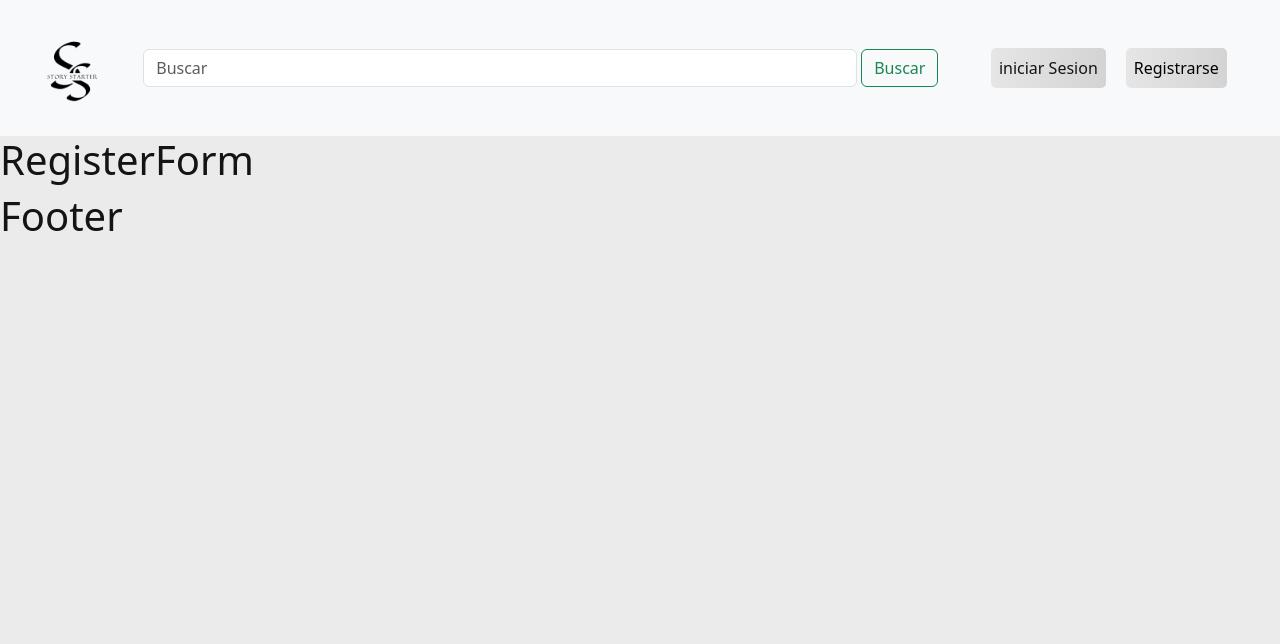
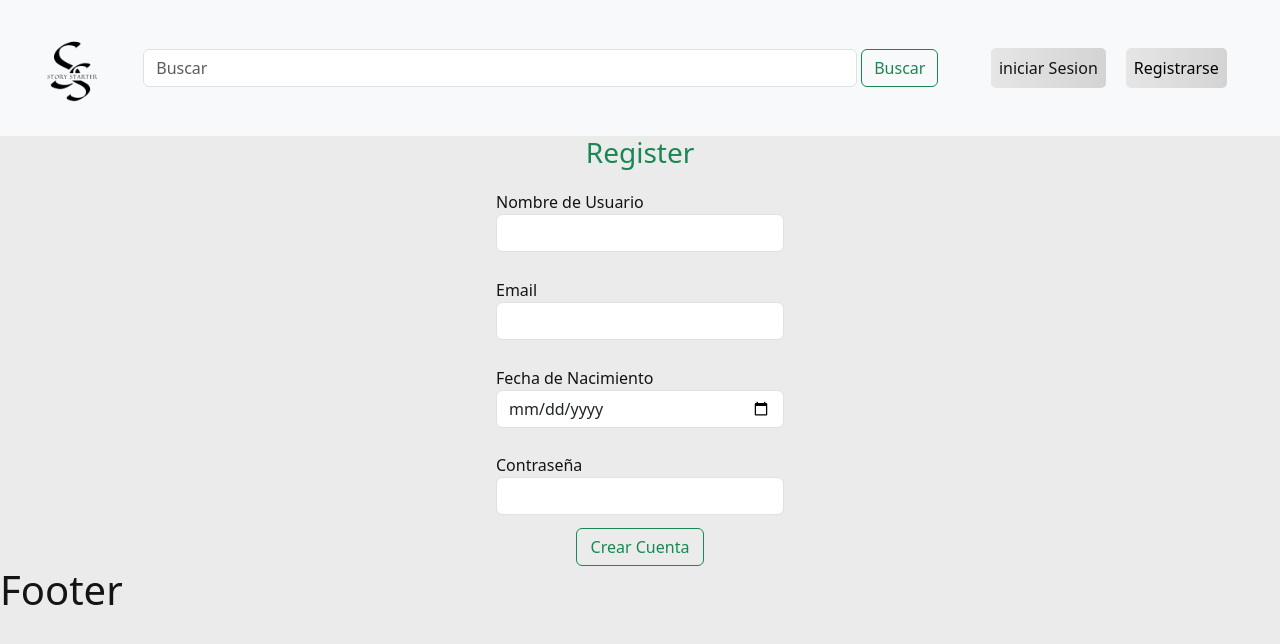
Before and after one commit to No-Country-simulation/c17-22-n-node-react, a React (Vite) app: page /register in a window 1280 px wide. Shown: the top 644 px of the page. Built offline with nearby package versions, Linux system fonts and the light colour scheme.

Commit message:
Register basic

```diff
--- a/src/Components/RegisterForm/RegisterForm.jsx
+++ b/src/Components/RegisterForm/RegisterForm.jsx
@@ -1,9 +1,31 @@
 import "./registerForm.css"
-
 
 const RegisterForm = () => {
     return (
-        <h1>RegisterForm</h1>
+        <>
+            <div className="register-container">
+                <h3 className="text-center">Register</h3>
+                <form className="d-flex flex-column align-items-center">
+                    <div className="group-input ">
+                        <label htmlFor="user">Nombre de Usuario</label>
+                        <input type="text" id="user"  className="form-control"/>
+                    </div>
+                    <div className="group-input">
+                        <label htmlFor="email">Email</label>
+                        <input type="email" id="email"  className="form-control"/>
+                    </div>
+                    <div className="group-input">
+                        <label htmlFor="birth-date">Fecha de Nacimiento</label>
+                        <input type="date" id="birth-date" className="form-control"/>
+                    </div>
+                    <div className="group-input">
+                        <label htmlFor="password">Contraseña</label>
+                        <input type="password" id="password" className="form-control"/>
+                    </div>
+                    <button type="submit" className="btn btn-outline-success btn-create">Crear Cuenta</button>
+                </form>
+            </div>
+        </>
     )
 }
 
--- a/src/Components/RegisterForm/registerForm.css
+++ b/src/Components/RegisterForm/registerForm.css
@@ -0,0 +1,19 @@
+.register-container > h3 {
+  color: #198754;
+}
+
+.group-input {
+  display: flex;
+  flex-direction: column;
+  width: 18rem;
+  margin: .8rem 0;
+}
+
+.group-input > input:focus {
+  box-shadow: 0px 0px 0px;
+  border: 1px solid green
+}
+
+.btn-create {
+  width: 8rem;
+}
--- a/src/index.css
+++ b/src/index.css
@@ -10,9 +10,6 @@ body{
   background-color: rgb(235, 235, 235);
   color: rgb(20, 20, 20);
 }
-
-
-
 
 .efectoBoton{
   background-image: linear-gradient(to right, rgb(230, 230, 230) 0%, rgb(211, 211, 211) 51%, rgb(230, 230, 230) 100%);
```
